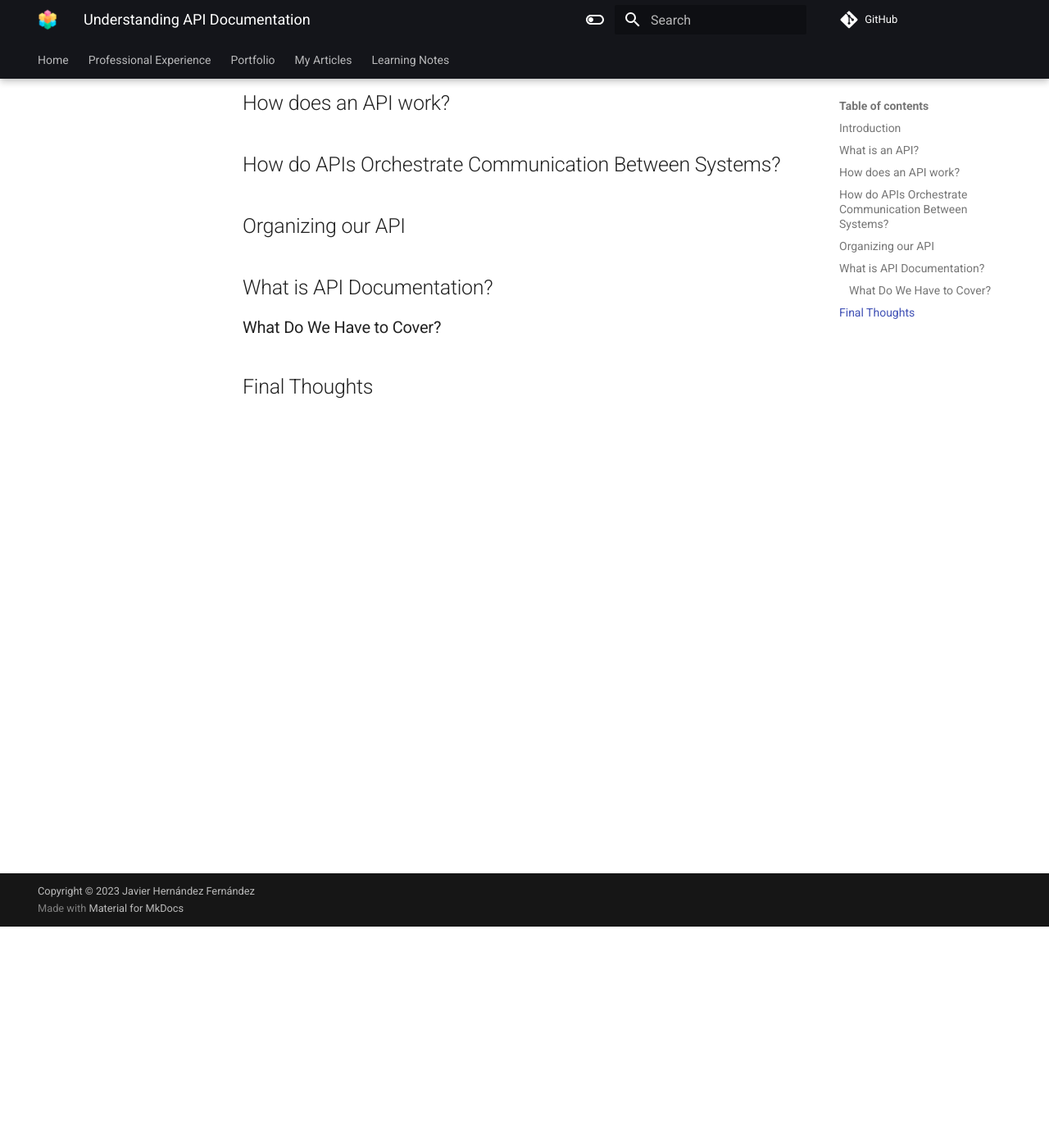
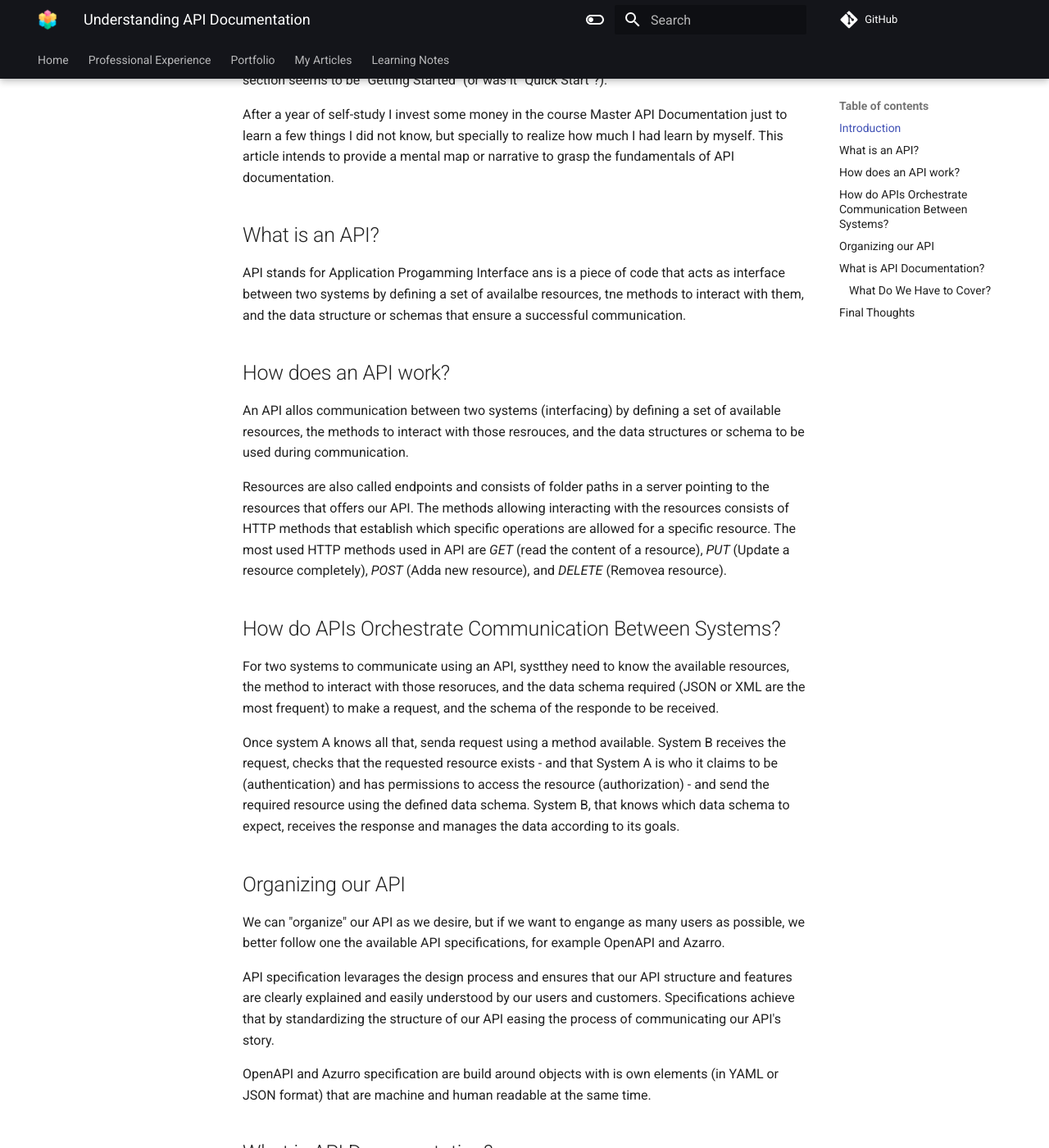
Before and after one commit to javierhf/pub-technical-write-me, an MkDocs documentation site: the page built from docs/articles/understanding-apidocs/index.md, in a window 1280 px wide and 1400 px high, scrolled down 270 px. Shown: the whole window at 82% size. Built offline with MkDocs 1.6.1 and Material for MkDocs 9.7.7, drawn with Linux system fonts in a browser that asks for light colours; comment, search, counter and statistics services are not loaded; some of the changed text lies outside the part shown.

Commit message:
finished first draft

```diff
--- a/docs/articles/understanding-apidocs/index.md
+++ b/docs/articles/understanding-apidocs/index.md
@@ -5,16 +5,49 @@ title: Understanding API Documentation
 # Understanding API Documentation
 ## Introduction
 
+API documentation seems a straight forward road until you start analyzing the actual API documentation of different companies. That's the moment when the "conceptual" documentation and the "reference" documentation seem to blurry or even merge, and when the only common section seems to be "Getting Started" (or was it "Quick Start"?).
+
+After a year of self-study I invest some money in the course Master API Documentation just to learn a few things I did not know, but specially to realize how much I had learn by myself. This article intends to provide a mental map or narrative to grasp the fundamentals of API documentation.
+
 ## What is an API?
+
+API stands for Application Progamming Interface ans is a piece of code that acts as interface between two systems by defining a set of availalbe resources, tne methods to interact with them, and the data structure or schemas that ensure a successful communication.
 
 ## How does an API work?
 
+An API allos communication between two systems (interfacing) by defining a set of available resources, the methods to interact with those resrouces, and  the data structures or schema to be used during communication.
+
+Resources are also called endpoints and consists of folder paths in a server pointing to the resources that offers our API. The methods allowing interacting with the resources consists of HTTP methods that establish which specific operations are allowed for a specific resource. The most used HTTP methods used in API are _GET_ (read the content of a resource), _PUT_ (Update a resource completely), _POST_ (Adda new resource), and _DELETE_ (Removea resource).
+
 ## How do APIs Orchestrate Communication Between Systems?
+
+For two systems to communicate using an API, systthey need to know the available resources, the method to interact with those resoruces, and the data schema required (JSON or XML are the most frequent) to make a request, and the schema of the responde to be received.
+
+Once system A knows all that, senda request using a method available. System B receives the request, checks that the requested resource exists - and that System A is who it claims to be (authentication) and has permissions to access the resource (authorization) - and send the required resource using the defined data schema. System B, that knows which data schema to expect, receives the response and manages the data according to its goals.
 
 ## Organizing our API
 
+We can "organize" our API as we desire, but if we want to engange as many users as possible, we better follow one the available API specifications, for example OpenAPI and Azarro.
+
+API specification levarages the design process and ensures that our API structure and features are clearly explained and easily understood by our users and customers. Specifications achieve that by standardizing the structure of our API easing the process of communicating our API's story.
+
+OpenAPI and Azurro specification are build around objects with is own elements (in YAML or JSON format) that are machine and human readable at the same time.
+
 ## What is API Documentation?
+
+API documentation is a set of documentas or sections in a single document that tell our users and customers the story of our API abd the _What_ and _How_ of our features. It is commonly structure aroung two main abstract sections: conceptual documentation and reference documentation.
+
+The conceptual documentation briefly introduces our API (what it is ,what it does, why it is useful), engange users to get started with our API (first API call, security basics, How-Tos for most used actions); the reference documentation provides comprehensive information about the ins and outs of our API (list of resources and the available methods, data schemas for both request and responses, HTTP errors and how to handle them, security topics, rate limiting, code samples).
 
 ### What Do We Have to Cover?
 
+To tell the story of our API and speed our users using it, we should cover, at least, the following topics to enable our users and support our customers' success:
+
+| Type of Documentation | Topics |
+| -------------------- | --------- |
+| Conceptual documentation | <ol><li>Overview</li><li>Quick Start/Getting Started</li><li>How-Tos/Tutorials</li><li>FAQ</li></ol>     |
+| Reference documentation |  <ol><li>Overview</li><li>Authentication and Authorization</li><li>Endpoints and Methods<ol><li>Request Parameters</li><li>Response schema</li></ol></li><li>Error Codes and Error Handling</li><li>Rate Limiting and threshold</li><li>Code examples</li><li>Glossary</li><li>Best Practices</li><li>Changelog</li></ol>      |
+
 ## Final Thoughts
+
+We design an API because we find a space in the software universe to add value. For that value to be real, we have to support our users success by progressively disclosing all the information they need to try out our API quickly and to plan the integration with their systems with confidence and comfortable.
```
